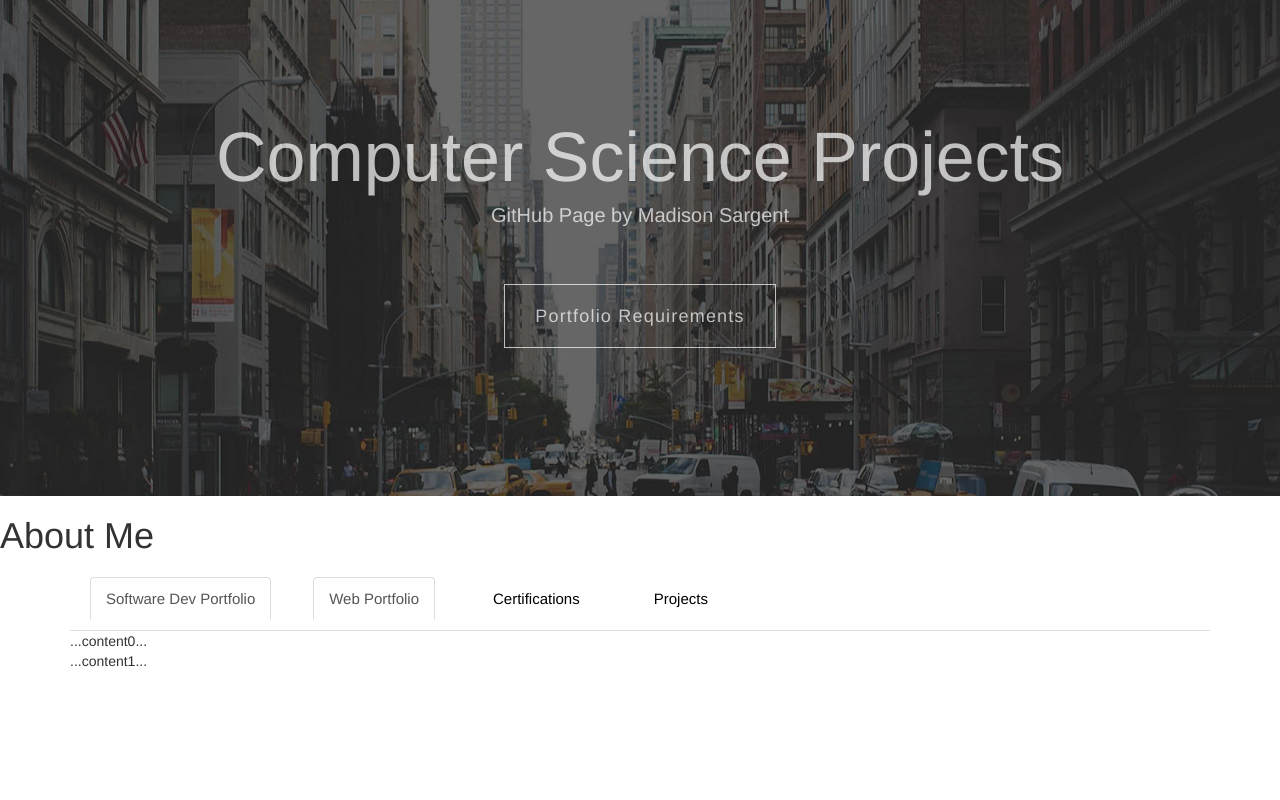
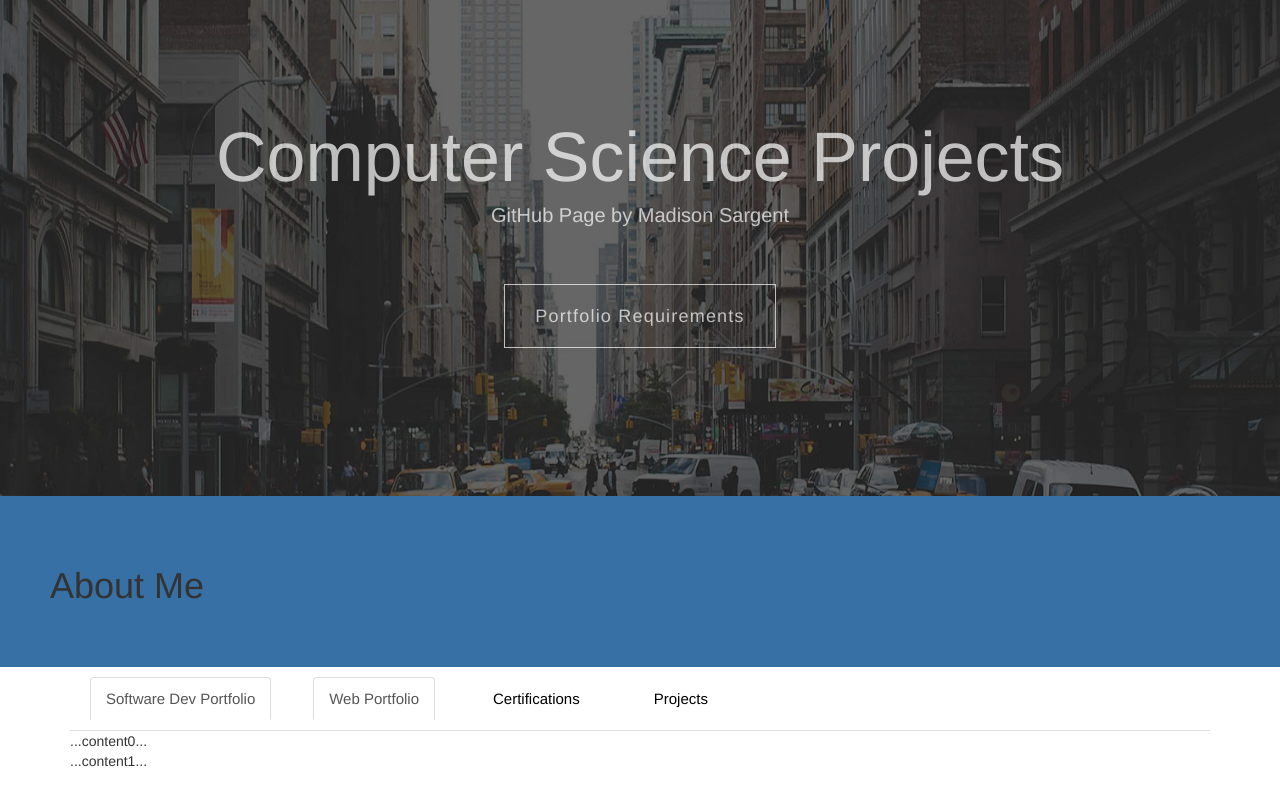
Before and after one commit to madisonsargent/madisonsargent.github.io, a plain HTML site: page index.html in a window 1280 px wide. Drawn offline with nearby package versions, Linux system fonts and the light colour scheme.

Commit message:
sectionstyle

```diff
--- a/index.css
+++ b/index.css
@@ -159,3 +159,8 @@ a[class*="Button_style11"].white:hover {
 .nav-tabs>li.active {
 	border-bottom-color: #FED248;
 }
+
+.SectionStyles3 {
+	background-color: #3770A4;
+	padding:50px;
+}
```
